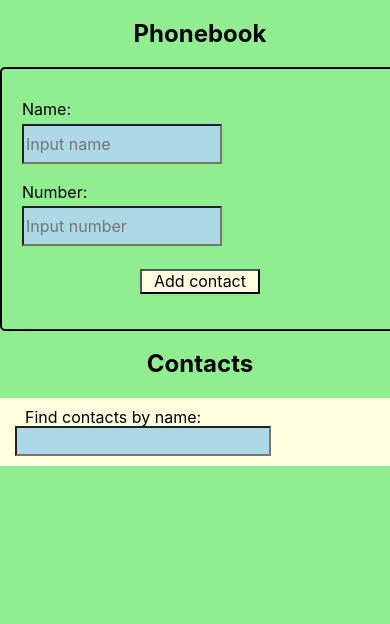
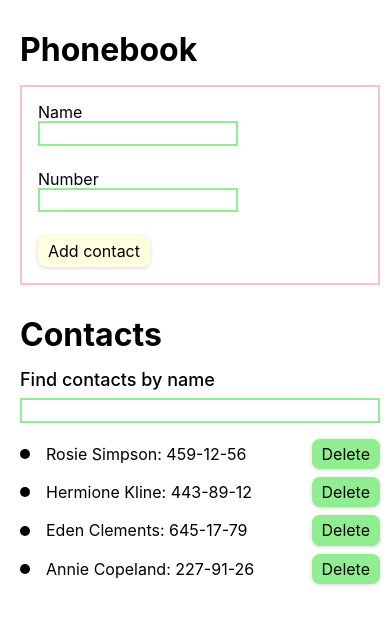
Before and after one commit to NataliiaKyrykovych/goit-react-hw-02-phonebook, a React (Create React App) app: page / in a window 390 px wide. Shown: the top 624 px of the page. Built offline with nearby package versions, Linux system fonts and the light colour scheme.

Commit message:
Update_Phonebook

```diff
--- a/src/components/App.jsx
+++ b/src/components/App.jsx
@@ -1,67 +1,61 @@
-import { GlobalStyle } from './GlobalStyle';
 import { Component } from 'react';
+import { GlobalStyles } from './GlobalStyle';
+import { Container, MainTitle, Title } from './App.styled';
+import { ContactList } from './ContactList/ContactList';
 import { ContactForm } from './ContactForm/ContactForm';
-import { ContactList } from './ContactList/ContactList';
-import { Section } from './Section/Section';
 import { Filter } from './Filter/Filter';
 
 export class App extends Component {
   state = {
-    contacts: [],
+    contacts: [
+      { id: 'id-1', name: 'Rosie Simpson', number: '459-12-56' },
+      { id: 'id-2', name: 'Hermione Kline', number: '443-89-12' },
+      { id: 'id-3', name: 'Eden Clements', number: '645-17-79' },
+      { id: 'id-4', name: 'Annie Copeland', number: '227-91-26' },
+    ],
     filter: '',
   };
 
-  addContact = newName => {
-    if (
-      this.state.contacts.map(contact => contact.name).includes(newName.name)
-    ) {
-      alert(`${newName.name} is already in contacts`);
-    } else {
-      this.setState(prevState => {
-        return {
-          contacts: [...prevState.contacts, newName],
-        };
-      });
-    }
+  addContact = newContact => {
+    this.state.contacts.find(contact => contact.name.toLowerCase() === newContact.name.toLowerCase()) ===
+    undefined
+      ? this.setState(prevState => {
+          return { contacts: [...prevState.contacts, newContact] };
+        })
+      : alert(`${newContact.name} is already in contacts`);
   };
 
-  changeFilter = newFilter => {
-    this.setState({
-      filter: newFilter,
-    });
-  };
-
-  handleDelete = id => {
+  deleteContact = delContactId => {
     this.setState(prevState => {
       return {
-        contacts: prevState.contacts.filter(contact => contact.id !== id),
+        contacts: prevState.contacts.filter(
+          contact => contact.id !== delContactId
+        ),
       };
     });
   };
 
+  changeFilterByName = name => {
+    this.setState({ filter: name });
+  };
+
   render() {
     const { contacts, filter } = this.state;
-
     const visibleContacts = contacts.filter(contact =>
       contact.name.toLowerCase().includes(filter.toLowerCase())
     );
 
     return (
-      <div>
-        <GlobalStyle />
+      <Container>
+        <MainTitle>Phonebook</MainTitle>
+        <ContactForm addContact={this.addContact} />
 
-        <Section title="Phonebook">
-          <ContactForm addContact={this.addContact} />
-        </Section>
+        <Title>Contacts</Title>
+        <Filter filterByName={filter} onChangeName={this.changeFilterByName} />
+        <ContactList contacts={visibleContacts} onDelete={this.deleteContact} />
 
-        <Section title="Contacts">
-          <Filter value={this.state.filter} onChange={this.changeFilter} />
-          <ContactList
-            contacts={visibleContacts}
-            onDelete={this.handleDelete}
-          />
-        </Section>
-      </div>
+        <GlobalStyles />
+      </Container>
     );
   }
 }
--- /dev/null
+++ b/src/components/App.styled.js
@@ -0,0 +1,20 @@
+import styled from 'styled-components';
+
+export const Container = styled.div`
+  margin: 0 auto;
+  padding: 32px 20px 16px;
+  width: 400px;
+  display: flex;
+  flex-direction: column;
+`;
+
+export const MainTitle = styled.h1`
+  margin-bottom: 16px;
+  font-weight: 700;
+  font-size: 32px;
+`;
+export const Title = styled.h2`
+  margin-bottom: 16px;
+  font-weight: 700;
+  font-size: 32px;
+`;
--- a/src/components/ContactForm/ContactForm.jsx
+++ b/src/components/ContactForm/ContactForm.jsx
@@ -1,51 +1,56 @@
-import { Formik, ErrorMessage } from 'formik';
+import { Formik } from 'formik';
+import {
+  FormItem,
+  StyledField,
+  StyledForm,
+  SubmitBtn,
+  ErrMessage,
+} from './ContactForm.styled';
 import * as Yup from 'yup';
-import { Component } from 'react';
 import { nanoid } from 'nanoid';
-import { StyledForm, StyledInput } from './ContactForm.styled';
 
 const schema = Yup.object().shape({
-  name: Yup.string()
-    .min(2, 'Too Short!')
-    .max(50, 'Too Long!')
-    .required('Required'),
+  name: Yup.string().trim().required('Required'),
   number: Yup.number().required('Required'),
 });
 
-const initialValues = {
+export const ContactForm = ({ addContact }) => {
+  return (
+    <Formik
+      initialValues={{
         name: '',
         number: '',
-};
-
-export class ContactForm extends Component {
-  handleSubmitForm = (value, actions) => {
-    this.props.addContact({ ...value, id: nanoid() });
+      }}
+      validationSchema={schema}
+      onSubmit={(values, actions) => {
+        addContact({...values, id: nanoid()});
         actions.resetForm();
-  };
-
-  render() {
-    return (
-      <Formik
-        initialValues={initialValues}
-        validationSchema={schema}
-        onSubmit={this.handleSubmitForm}
+      }}
     >
       <StyledForm>
-          <label>
-            <p>Name:</p>
-            <StyledInput type="text" name="name" placeholder="Input name" />
-            <ErrorMessage name="name" component="span"/>
-          </label>
+        <FormItem>
+          Name
+          <StyledField
+            type="text"
+            name="name"
+            pattern="^[a-zA-Zа-яА-Я]+(([' -][a-zA-Zа-яА-Я ])?[a-zA-Zа-яА-Я]*)*$"
+            title="Name may contain only letters, apostrophe, dash and spaces. For example Adrian, Jacob Mercer, Charles de Batz de Castelmore d'Artagnan"
+          />
+          <ErrMessage name="name" component="div" />
+        </FormItem>
 
-          <label>
-            <p>Number:</p>
-            <StyledInput type="tel" name="number" placeholder="Input number" />
-            <ErrorMessage name="number" component="span"/>
-          </label>
-
-          <button type="submit">Add contact</button>
+        <FormItem>
+          Number
+          <StyledField
+            type="tel"
+            name="number"
+            pattern="\+?\d{1,4}?[-.\s]?\(?\d{1,3}?\)?[-.\s]?\d{1,4}[-.\s]?\d{1,4}[-.\s]?\d{1,9}"
+            title="Phone number must be digits and can contain spaces, dashes, parentheses and can start with +"
+          />
+          <ErrMessage name="number" component="div" />
+        </FormItem>
+        <SubmitBtn type="submit">Add contact</SubmitBtn>
       </StyledForm>
     </Formik>
   );
-  }
-}
+};
--- a/src/components/ContactForm/ContactForm.styled.js
+++ b/src/components/ContactForm/ContactForm.styled.js
@@ -1,36 +1,45 @@
 import styled from 'styled-components';
-import { Field, Form } from 'formik';
+import { Form, Field, ErrorMessage } from 'formik';
 
 export const StyledForm = styled(Form)`
   display: flex;
   flex-direction: column;
-  gap: 8px;
-  padding: 20px;
-  border: 2px solid black;
-  border-radius: 5px;
+  gap: 24px;
+  padding: 16px;
+  margin-bottom: 32px;
+  border: 2px solid pink;
+`;
 
-  p {
-    margin-bottom: 5px;
-  }
+export const FormItem = styled.label`
+  display: flex;
+  flex-direction: column;
+`;
 
-  label {
-    margin-top: -5px;
-  }
+export const ErrMessage = styled(ErrorMessage)`
+  color: red;
+`;
 
-  span {
-    color: red;
-    margin-left: 5px;
-  }
+export const SubmitBtn = styled.button`
+  padding: 4px 8px;
+  box-shadow: rgba(0, 0, 0, 0.16) 0px 1px 4px;
+  background-color: lightyellow;
+  border-color: transparent;
+  width: fit-content;
+  border-radius: 8px;
 
-  button {
-    width: 120px;
-    margin: 15px auto;
-    background-color: lightyellow;
+  &:hover,
+  &:focus {
+    box-shadow: rgba(3, 102, 214, 0.3) 0px 0px 0px 3px;
   }
 `;
 
-export const StyledInput = styled(Field)`
+export const StyledField = styled(Field)`
+  border-color: lightgreen;
+  border-style: solid;
   width: 200px;
-  height: 40px;
-  background-color: lightblue;
+
+  &:hover,
+  &:focus {
+    box-shadow: rgba(3, 102, 214, 0.3) 0px 0px 0px 3px;
+  }
 `;
--- a/src/components/ContactList/ContactList.styled.js
+++ b/src/components/ContactList/ContactList.styled.js
@@ -10,7 +10,6 @@ export const List = styled.ul`
 export const ListItem = styled.li`
   display: flex;
   align-items: center;
-  /* justify-content: space-between; */
   gap: 16px;
 `;
 
@@ -25,10 +24,10 @@ export const DeleteBtn = styled.button`
   margin-left: auto;
   padding: 4px 8px;
   box-shadow: rgba(0, 0, 0, 0.16) 0px 1px 4px;
-  background-color: lightyellow;
+  background-color: lightgreen;
   border-color: transparent;
   width: fit-content;
-
+  border-radius: 8px;
 
   &:hover,
   &:focus {
--- a/src/components/Filter/Filter.jsx
+++ b/src/components/Filter/Filter.jsx
@@ -1,16 +1,16 @@
-import { StyledFilter } from "./Filter.styled";
+import { FormField, FormItem, Wrapper } from './Filter.styled';
 
-export const Filter = ({ value, onChange }) => {
+export const Filter = ({ filterByName, onChangeName }) => {
   return (
-    <StyledFilter>
-      <label>
-        <span>Find contacts by name:</span>
-        <input
+    <Wrapper>
+      <FormItem>
+        Find contacts by name
+        <FormField
           type="text"
-          value={value}
-          onChange={event => onChange(event.target.value)}
+          value={filterByName}
+          onChange={evt => onChangeName(evt.target.value)}
         />
-      </label>
-    </StyledFilter>
+      </FormItem>
+    </Wrapper>
   );
 };
--- a/src/components/Filter/Filter.styled.js
+++ b/src/components/Filter/Filter.styled.js
@@ -1,16 +1,25 @@
 import styled from 'styled-components';
 
-export const StyledFilter = styled.div`
-  background-color: lightyellow;
-  padding: 10px 5px;
+export const Wrapper = styled.div`
+  margin-bottom: 16px;
+`;
 
-  span {
-    margin-left: 20px;
-  }
+export const FormItem = styled.label`
+  display: flex;
+  flex-direction: column;
+  gap: 8px;
+  font-size: 18px;
+  font-weight: 500;
+`;
 
-  input {
-    margin-left: 10px;
-    height: 30px;
-    background-color: lightblue;
+export const FormField = styled.input`
+  border-color: lightgreen;
+  border-style: solid;
+  font-size: 16px;
+  font-weight: 400;
+
+  &:hover,
+  &:focus {
+    box-shadow: rgba(3, 102, 214, 0.3) 0px 0px 0px 3px;
   }
 `;
--- a/src/components/GlobalStyle.js
+++ b/src/components/GlobalStyle.js
@@ -1,7 +1,7 @@
 import { createGlobalStyle } from 'styled-components';
 import 'modern-normalize';
 
-export const GlobalStyle = createGlobalStyle`
+export const GlobalStyles = createGlobalStyle`
 body {
   margin: 0;
   font-family: -apple-system, BlinkMacSystemFont, 'Segoe UI', 'Roboto', 'Oxygen',
@@ -9,11 +9,44 @@ body {
     sans-serif;
   -webkit-font-smoothing: antialiased;
   -moz-osx-font-smoothing: grayscale;
-  background-color: lightgreen;
 }
 
 code {
   font-family: source-code-pro, Menlo, Monaco, Consolas, 'Courier New',
     monospace;
 }
-`;
+
+h1,
+h2,
+h3,
+h4,
+h5,
+h6,
+p {
+  margin: 0;
+}
+
+p:last-child {
+  margin-bottom: 0;
+}
+
+ul {
+  margin: 0;
+  padding: 0;
+  list-style: none;
+}
+
+a {
+  color: currentColor;
+  text-decoration: none;
+}
+
+button {
+  cursor: pointer;
+}
+
+img {
+  display: block;
+  max-width: 100%;
+  height: auto;
+}`;
--- a/src/components/Section/Section.jsx
+++ /dev/null
@@ -1,10 +0,0 @@
-import { SectionForm } from "./Section.styled";
-
-export const Section = ({title, children}) => {
-  return (
-    <SectionForm>
-      <h2>{title}</h2>
-      {children}
-    </SectionForm>
-  );
-};
--- a/src/components/Section/Section.styled.js
+++ /dev/null
@@ -1,11 +0,0 @@
-import styled from "styled-components";
-
-export const SectionForm = styled.div`
-    width: 400px;
-    margin: 0 auto;
-
-    h2 {
-        text-align: center;
-    }
-
-`;
```
Lines whose indentation alone changed are shown as unchanged.
